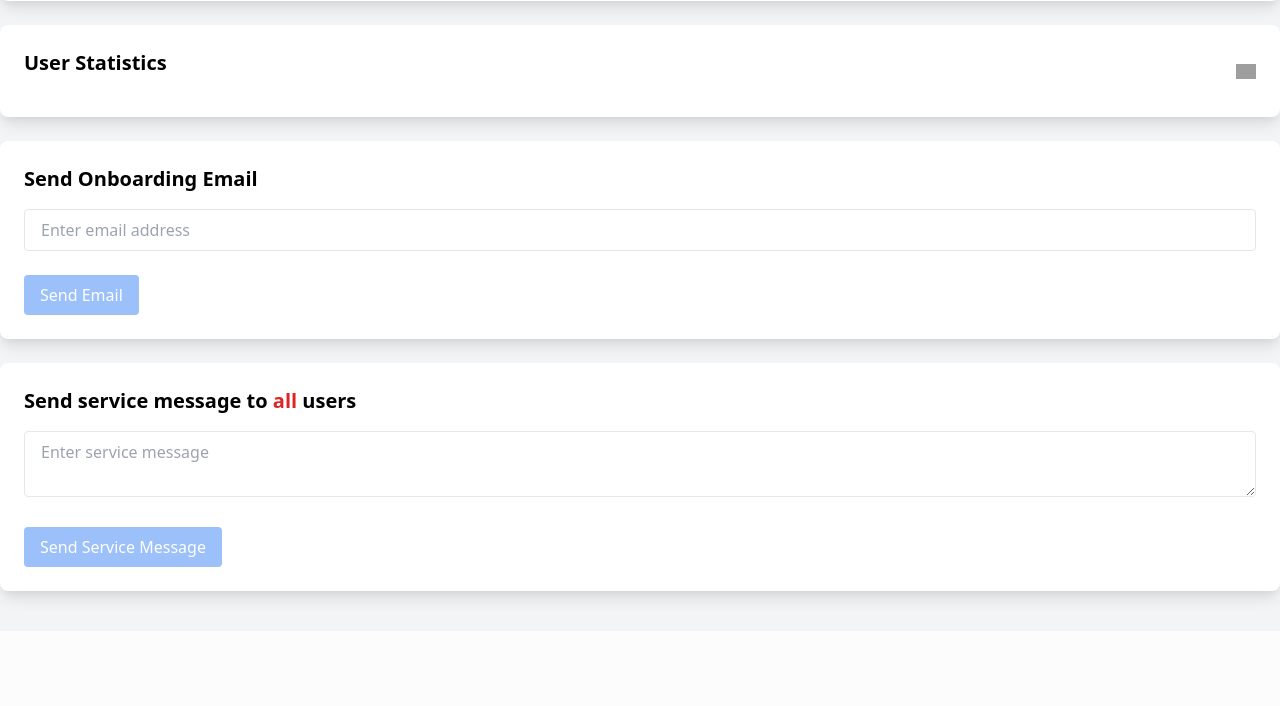
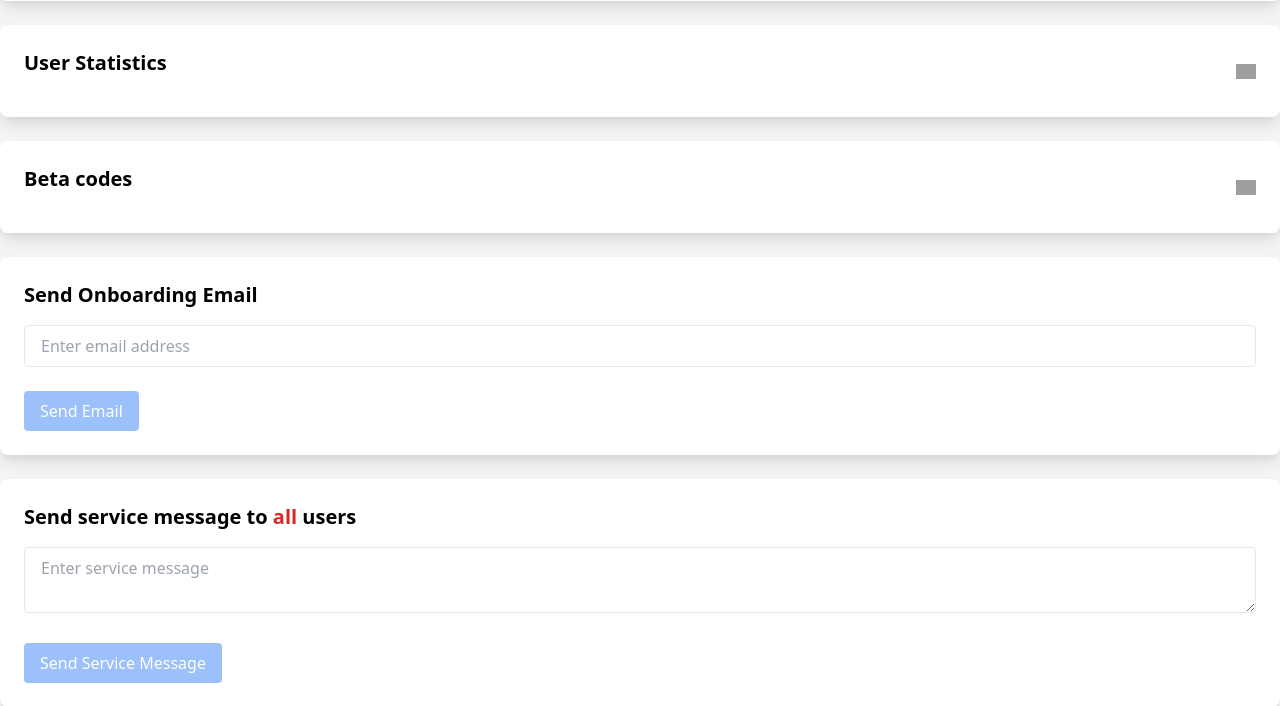
Before and after one commit to hankhank10/loglink-server, a Flask app: template project/templates/admin_home.html in a window 1280 px wide. Shown: the part 523-1229 px from the top of the page. Before the commit the page ends 1129 px from the top, so only its background shows below. Run offline with Flask 2, Linux system fonts and the light colour scheme; the template is opened without the code that fills it, so the values that code supplies are empty; grey boxes are pictures that could not be loaded.

Commit message:
✨ Beta code list on admin dashboard

```diff
--- a/project/__init__.py
+++ b/project/__init__.py
@@ -76,7 +76,7 @@ require_user_to_have_own_cloud_account = True
 # Message strings
 message_string = {
     "problem_creating_user_generic": "There was a problem creating your account.",
-    "provider_id_already_in_use": "Your Telegram chat ID is already registered. Please delete your previous account with /delete and then re-register.",
+    "provider_id_already_in_use": "Your Telegram chat ID is already registered. Please delete your previous account with /delete_account_confirm and then re-register.",
     "start_with_start_please": "Please type /start followed by your beta code to get started.",
     "beta_code_not_found": "LogLink is currently in beta and as such to sign up you must start the bot with the command /start followed by your beta code. You either didn't provide a code or it wasn't recognised.^^You can apply for a beta code at "+app_uri,
     "problem_creating_user_whitelist": "There was a problem creating your account. This may be because your mobile number is not on the whitelist.",
@@ -858,7 +858,8 @@ def admin_home():
         'admin_home.html',
         health_status=check_health(),
         stats=check_stats(),
-        user_list=User.query.order_by(User.api_call_count.desc()).all()
+        user_list=User.query.order_by(User.api_call_count.desc()).all(),
+        beta_code_list=list_of_beta_codes(),
     )
 
 
--- a/project/templates/admin_home.html
+++ b/project/templates/admin_home.html
@@ -111,6 +111,37 @@
 							<td class="border px-4 py-2">{{ user.provider_id }}</td>
 							<td class="border px-4 py-2">{{ user.api_call_count }}</td>
 							<td class="border px-4 py-2">{{ user.last_message_timestamp_readable }}</td>
+						</tr>
+						{% endfor %}
+					</tbody>
+				</table>
+			</div>
+
+			<!-- Beta code list -->
+			<div class="bg-white p-6 rounded-lg shadow-lg mb-6" x-data="{ open: false }">
+				<div class="flex justify-between items-center">
+					<p class="text-xl font-bold mb-4">
+						Beta codes
+					</p>
+					<button @click="open = !open">
+						<img x-show="!open" width="20" height="20"
+							src="https://img.icons8.com/ios/50/expand-arrow--v1.png"
+							alt="expand-arrow--v1" />
+						<img x-show="open" width="20" height="20"
+							src="https://img.icons8.com/ios/50/collapse-arrow--v1.png"
+							alt="collapse-arrow--v1" />
+					</button>
+				</div>
+				<table x-show="open" class="table-auto w-full">
+					<thead>
+						<tr>
+							<th class="px-4 py-2">Beta code</th>
+						</tr>
+					</thead>
+					<tbody>
+						{% for code in beta_code_list %}
+						<tr>
+							<td class="border px-4 py-2">{{ code }}</td>
 						</tr>
 						{% endfor %}
 					</tbody>
```
